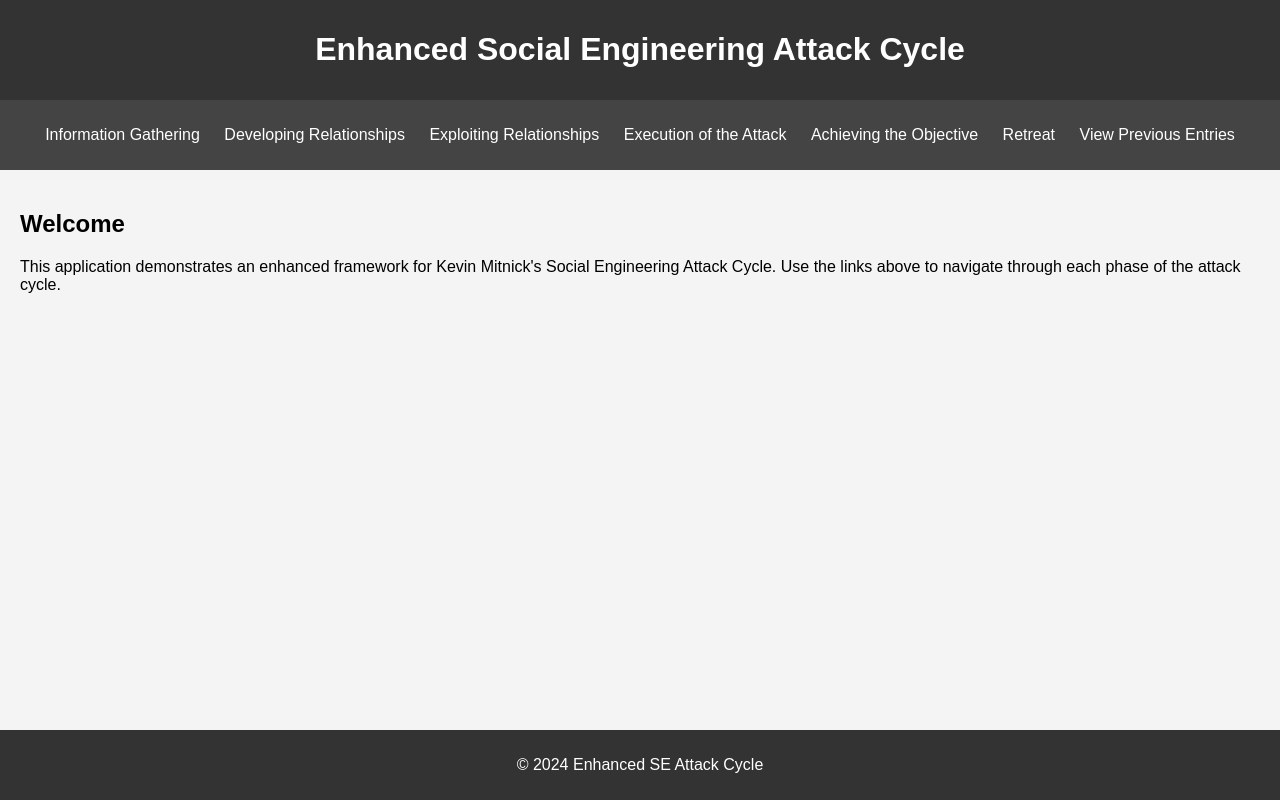
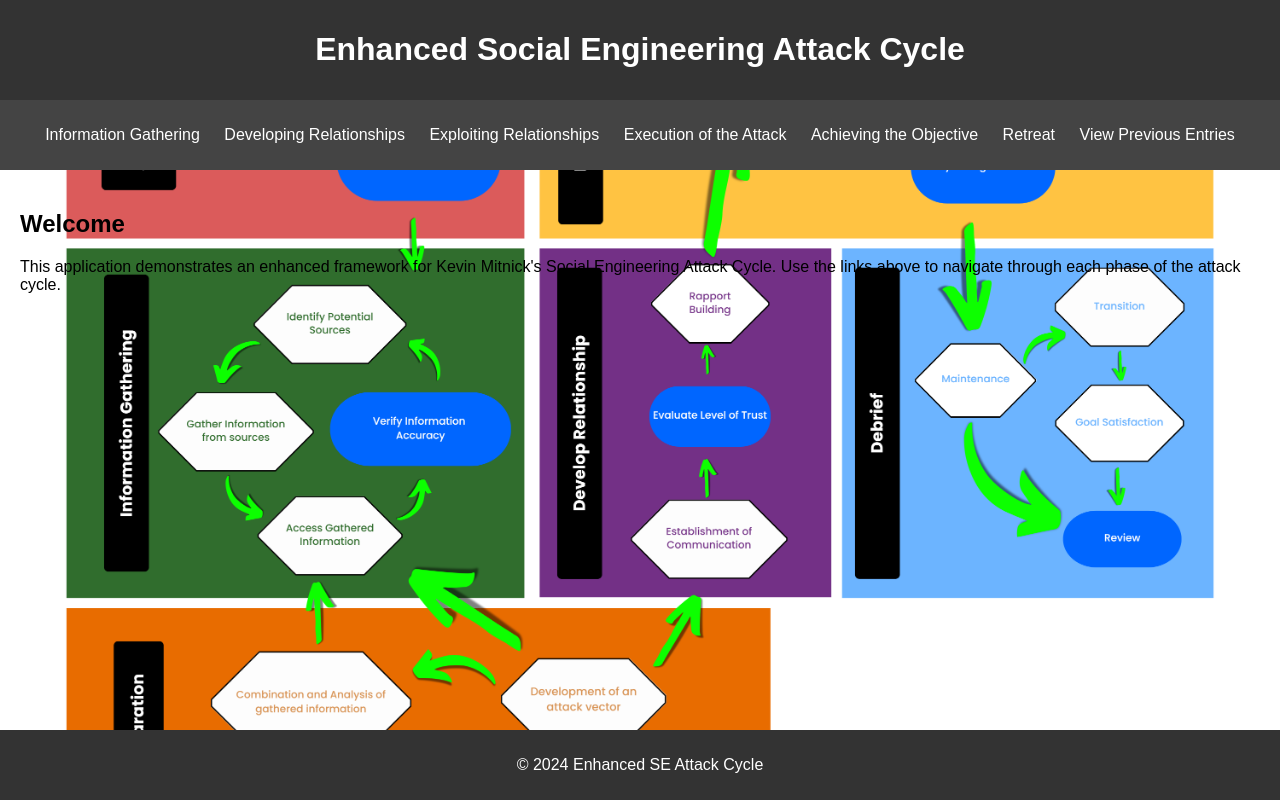
Before and after one commit to afomike/Mitvick_Enhanced, a Flask app: page / in a window 1280 px wide. Run offline with Flask 3, Linux system fonts and the light colour scheme.

Commit message:
done update

```diff
--- a/static/css/index.css
+++ b/static/css/index.css
@@ -1,9 +1,21 @@
+/* body {
+    font-family: Arial, sans-serif;
+    margin: 0;
+    padding: 0;
+    background-color: #f4f4f4;
+    background: url('../images/background.png') no-repeat center center / cover;
+} */
+
 body {
     font-family: Arial, sans-serif;
     margin: 0;
     padding: 0;
     background-color: #f4f4f4;
+    background: url('../images/background.png') no-repeat center center / cover;
+    height: 100vh;
+    overflow: hidden;
 }
+
 header {
     background-color: #333;
     color: #fff;
```
Also changed, not shown: templates/index.html (+7 -0 lines), static/images/background.png (added).
